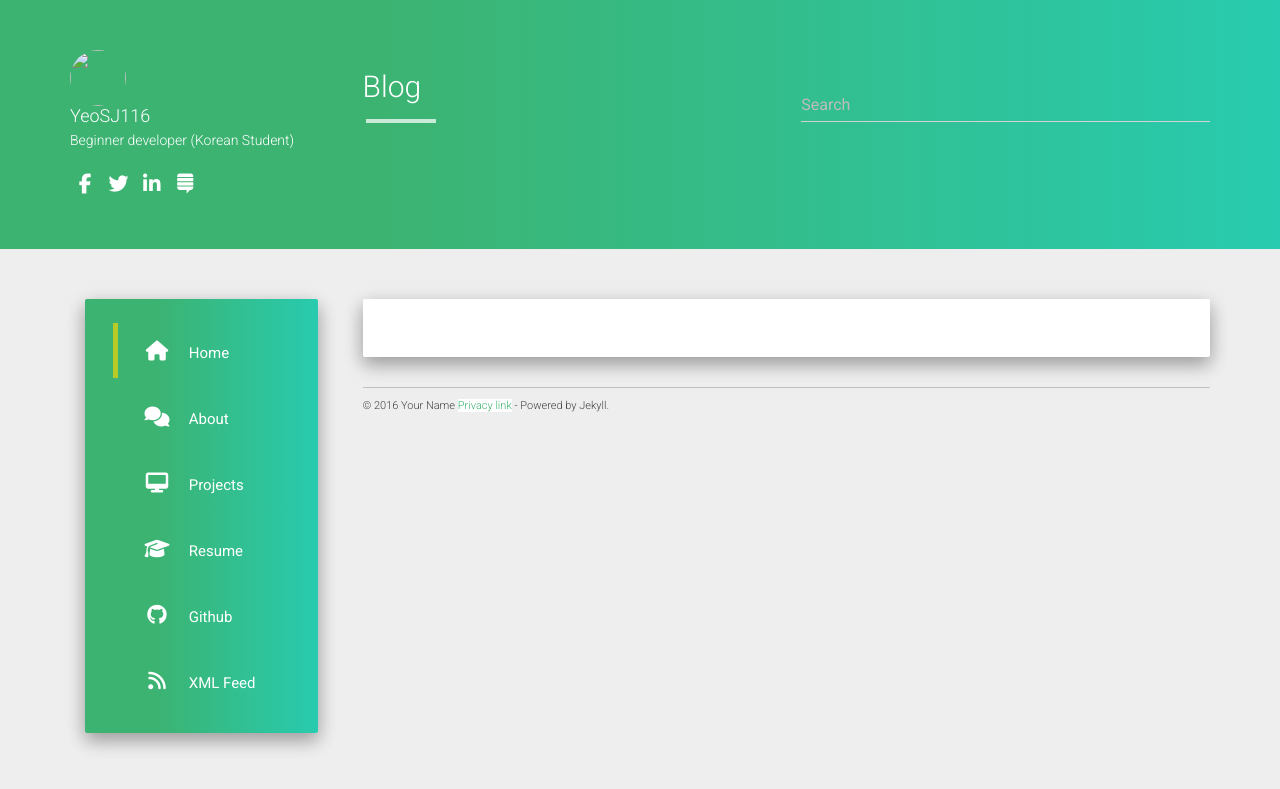
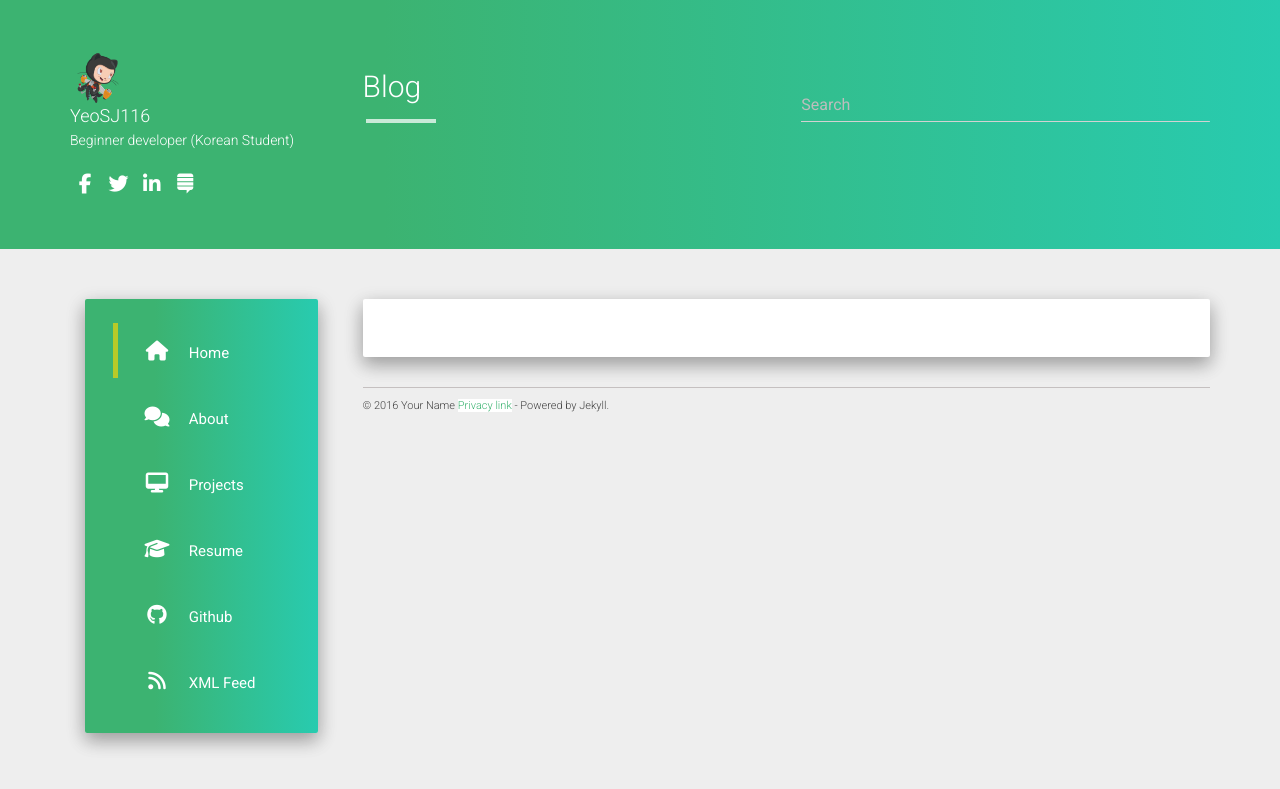
Before and after one commit to YeoSJ116/YeoSJ116.github.io, a Jekyll site: the page built from index.html, in a window 1280 px wide. Shown: the top 789 px of the page. Built offline with Jekyll 4.4.1, drawn with Linux system fonts in a browser that asks for light colours; nearby versions of some CDN libraries; the list of posts is cut into pages by our own code.

Commit message:
Update _config.yml

```diff
--- a/_config.yml
+++ b/_config.yml
@@ -2,13 +2,13 @@ title       : YeoSJ116's Blog
 description : My Personal Blog
 
 author  : YeoSJ116
-logo    : avatar.png
+logo    : /YeoSJ116.github.io/static/img/avatar.png
 github  : https://github.com/YeoSJ116
 about   : Beginner developer (Korean Student)
 locale  : "ko_KR" #ICU Locale
 
 url         : "https://YeoSJ116.github.io/"
-baseurl     : ""
+baseurl     : "https://YeoSJ116.github.io/YeoSJ116.github.io"
 repository  :
 
 allowsearch: true
```
